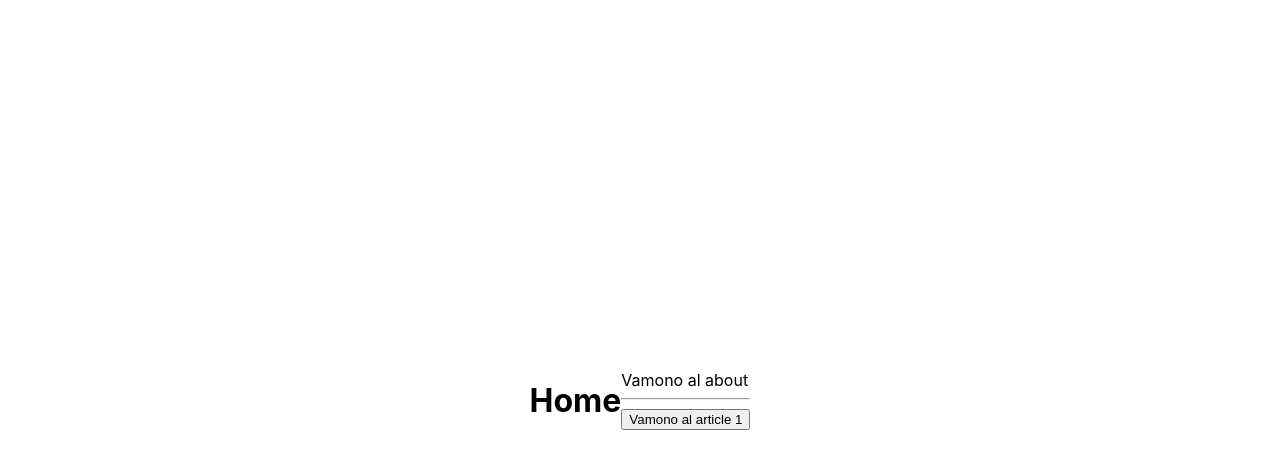
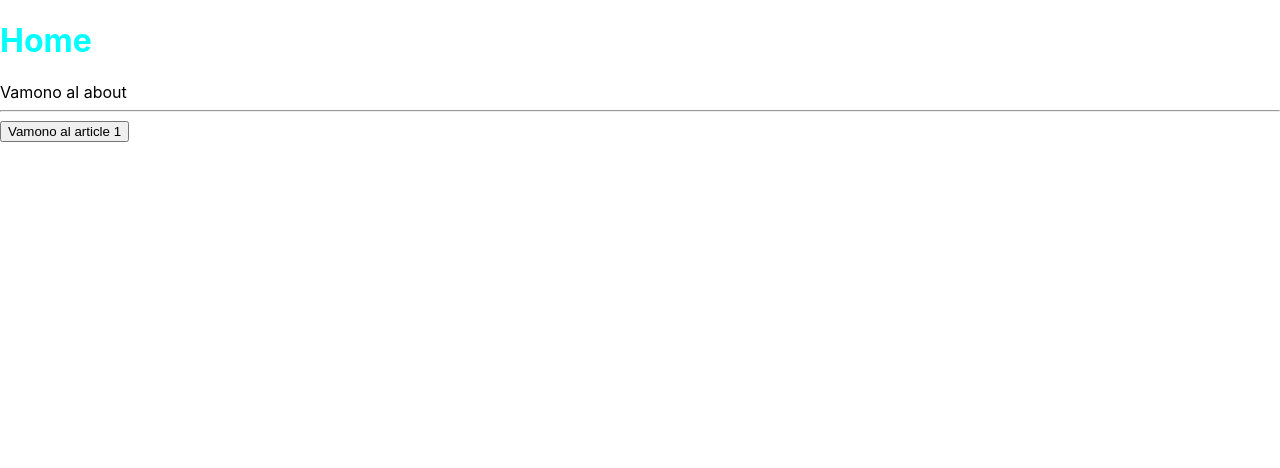
Before and after one commit to AngelRRand/testnext12-framermotion, a Next.js app: page / in a window 1280 px wide. Shown: the top 468 px of the page. Built offline with nearby package versions, Linux system fonts and the light colour scheme.

Commit message:
bug resolved

```diff
--- a/component/PageLayoud.tsx
+++ b/component/PageLayoud.tsx
@@ -11,17 +11,15 @@ const PageLayoud: React.FC<container> = ({ children, title = 'Olanda', titleColo
         <meta name="description" content="Generated by create next app" />
         <link rel="icon" href="/favicon.ico" />
       </Head>
-      <body className={styles.container}>
 
         <header>
-          <h1 className={styles.titleColor}>{title}</h1>
+          <h1 className={`${styles[titleColor]}`}>{title}</h1>
         </header>
 
         <main>
           {children}
         </main>
 
-      </body>
     </>
   )
 }
--- a/pages/_app.tsx
+++ b/pages/_app.tsx
@@ -2,11 +2,6 @@ import '../styles/globals.css'
 import type { AppProps } from 'next/app'
 
 export default function App({ Component, pageProps }: AppProps) {
-  return (
-    <>
-
-
-      <Component {...pageProps} />
-    </>)
+  return <Component {...pageProps} />
 
 }
--- a/styles/PageLayoud.module.css
+++ b/styles/PageLayoud.module.css
@@ -1,4 +1,4 @@
-.container{
+.containerr{
     display: flex;
     justify-content: center;
     align-items: center;
```
